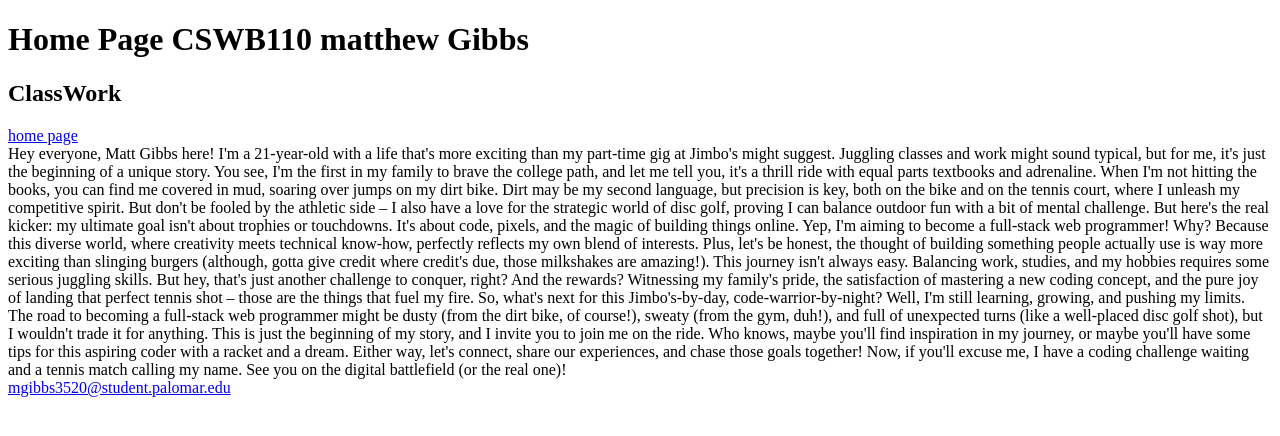
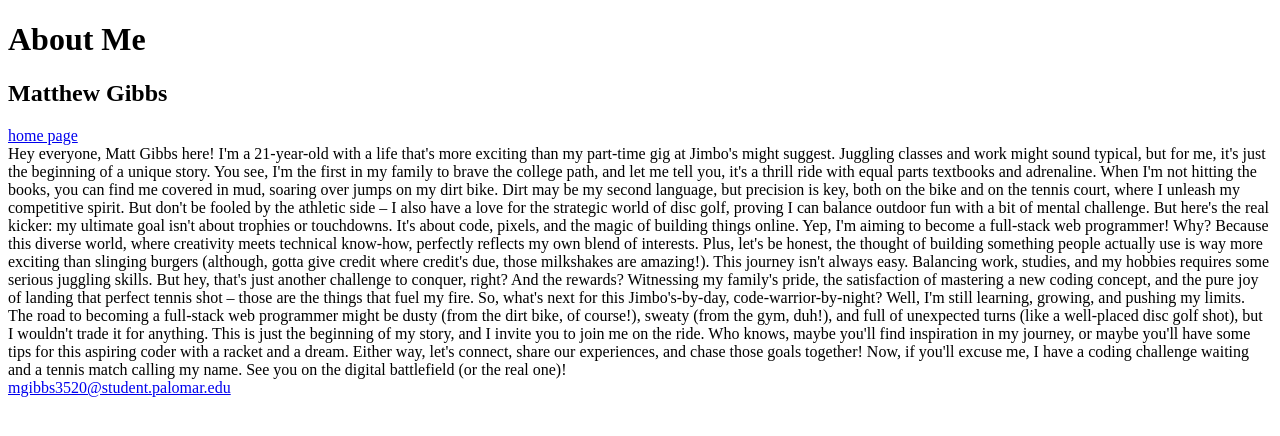
Before and after one commit to littlegibby3/CSWB110, a plain HTML site: page About_me.html in a window 1280 px wide. Drawn offline with Linux system fonts and the light colour scheme.

Commit message:
Update About_me.html

```diff
--- a/About_me.html
+++ b/About_me.html
@@ -7,12 +7,12 @@
     </head>
     <body<
 <header>
-        <h1>Home Page CSWB110 matthew Gibbs </h1>
+        <h1>About Me</h1>
     </header>
     <nav>
-        <h2>ClassWork
+        <h2>Matthew Gibbs
 	</h2>
-<a href="index.html">home page</a>
+        <a href="index.html">home page</a>
 
         <main>Hey everyone, Matt Gibbs here! I'm a 21-year-old with a life that's more exciting than my part-time gig at Jimbo's might suggest. Juggling classes and work might sound typical, but for me, it's just the beginning of a unique story. You see, I'm the first in my family to brave the college path, and let me tell you, it's a thrill ride with equal parts textbooks and adrenaline.
 When I'm not hitting the books, you can find me covered in mud, soaring over jumps on my dirt bike. Dirt may be my second language, but precision is key, both on the bike and on the tennis court, where I unleash my competitive spirit. But don't be fooled by the athletic side – I also have a love for the strategic world of disc golf, proving I can balance outdoor fun with a bit of mental challenge.
```
